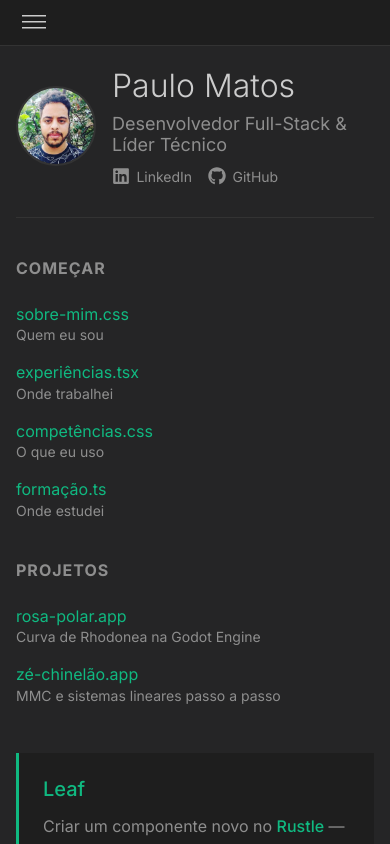
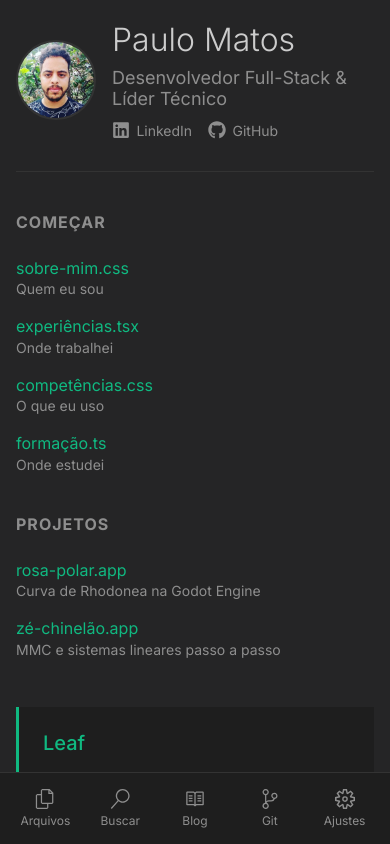
Before and after one commit to pmatos2000/portfolio-paulo-matos, a Next.js app: page / in a window 390 px wide. Built offline with nearby package versions, Linux system fonts and the light colour scheme; no server answers.

Commit message:
feat: painel Source Control, changelog com diff e navegação móvel

```diff
--- a/src/app/globals.css
+++ b/src/app/globals.css
@@ -14,6 +14,15 @@
   --scrollbar-thumb-hover: #8a8a8a;
   /* Linha removida no diff do /changelog. 4,58:1 sobre #1e1e1e. */
   --diff-removed: #e06c6c;
+
+  /* Altura da barra de painéis do celular. Declarada em vez de deixar o
+     conteúdo decidir: a gaveta e o overlay precisam do mesmo número para
+     parar acima dela. */
+  --mobile-bar-height: 4.5rem;
+  --mobile-bar-total: calc(
+    var(--mobile-bar-height) +
+    env(safe-area-inset-bottom)
+  );
 
   --font-size-xs: 0.75rem;
   --font-size-sm: 0.875rem;
--- a/src/components/ActivityBar/ActivityBar.module.css
+++ b/src/components/ActivityBar/ActivityBar.module.css
@@ -57,7 +57,7 @@
   background-color: var(--primary-color);
 }
 
-@media (max-width: 768px) {
+@media (max-width: 1067px) {
   .activityBar {
     display: none;
   }
--- a/src/components/AppLayout/AppLayout.module.css
+++ b/src/components/AppLayout/AppLayout.module.css
@@ -32,20 +32,22 @@
   overflow-y: auto;
 }
 
-.mobileHeader {
-  display: none;
-}
-
 .overlay {
   display: none;
 }
 
-@media (max-width: 768px) {
+/* 1067 e não 768: a coluna de leitura de 40rem só cabe com o painel aberto a
+   partir de 1068px (60 da ActivityBar + 320 do painel + 640 da prosa + padding).
+   Entre 769 e 1067 o layout fixo espremia o texto — num tablet de 800px a
+   coluna caía para 372px. Ver o comentário em .contentArea do AppLayout. */
+@media (max-width: 1067px) {
   .viewPanelContainer {
     position: fixed;
     top: 0;
     left: 0;
-    height: 100dvh;
+    /* Para acima da barra de baixo: com height: 100dvh o último item da árvore
+       ficava embaixo dela e não dava para tocar. */
+    bottom: var(--mobile-bar-total);
     display: flex;
     flex-direction: column;
     z-index: 20;
@@ -60,31 +62,26 @@
   }
 
   .contentArea {
-    padding: 1.25rem 1rem;
+    /* O extra embaixo é a altura da barra fixa: sem ele, o fim do texto e o
+       rodapé de cada página ficam escondidos atrás dela. */
+    padding: 1.25rem 1rem calc(1.25rem + var(--mobile-bar-total));
   }
 
+  /* Fixa e acima da gaveta (z-index 30 > 20): é o único controle de abrir e
+     fechar, então precisa continuar alcançável com o painel aberto. */
   .mobileViews {
     display: block;
-    flex-shrink: 0;
+    position: fixed;
+    bottom: 0;
+    left: 0;
+    right: 0;
+    z-index: 30;
+    height: var(--mobile-bar-total);
     padding: 0.5rem;
+    /* Barra de gestos do iPhone: sem isto os rótulos ficam por baixo dela. */
+    padding-bottom: calc(0.5rem + env(safe-area-inset-bottom));
     border-top: 1px solid var(--border-color);
     background-color: var(--background-primary);
-  }
-
-  .mobileHeader {
-    display: flex;
-    align-items: center;
-    padding: 0.5rem 1rem;
-    background-color: var(--background-primary);
-    border-bottom: 1px solid var(--border-color);
-  }
-
-  .hamburgerButton {
-    background: none;
-    border: none;
-    color: var(--text-color);
-    cursor: pointer;
-    z-index: 30;
   }
 
   .overlay {
@@ -93,7 +90,8 @@
     top: 0;
     left: 0;
     width: 100%;
-    height: 100%;
+    /* Não cobre a barra de baixo, que precisa seguir clicável. */
+    bottom: var(--mobile-bar-total);
     background-color: rgba(0, 0, 0, 0.5);
     z-index: 10;
     border: none;
@@ -102,7 +100,7 @@
   }
 }
 
-@media (min-width: 769px) and (max-width: 1024px) {
+@media (min-width: 1068px) and (max-width: 1280px) {
   .contentArea {
     padding: 1.5rem;
   }
--- a/src/components/AppLayout/AppLayout.tsx
+++ b/src/components/AppLayout/AppLayout.tsx
@@ -2,7 +2,6 @@
 
 import { usePathname } from "next/navigation";
 import { useEffect, useState } from "react";
-import { VscClose, VscMenu } from "react-icons/vsc";
 import ActivityBar from "@/components/ActivityBar/ActivityBar";
 import Breadcrumbs from "@/components/Breadcrumbs/Breadcrumbs";
 import MobileViewBar from "@/components/MobileViewBar/MobileViewBar";
@@ -52,22 +51,22 @@ export default function AppLayout({
     return () => document.removeEventListener("keydown", onKeyDown);
   }, [isMobileMenuOpen]);
 
-  const toggleMobileMenu = () => {
-    const willOpen = !isMobileMenuOpen;
-    if (willOpen && !activeView) {
-      setActiveView("Explorer");
-    }
-    setIsMobileMenuOpen(willOpen);
+  const handleIconClick = (view: ActivityView) => {
+    setActiveView(view === activeView ? null : view);
   };
 
-  const handleIconClick = (view: ActivityView) => {
-    setActiveView(view === activeView ? null : view);
-    closeMobileMenu();
-  };
-
-  /** No rodapé, alternar para null deixaria a gaveta aberta e vazia. */
+  /**
+   * No compacto a barra de baixo é o único controle da gaveta. Tocar no painel
+   * já aberto fecha; nos outros, troca de painel sem fechar. Sem esse alternar
+   * a única saída seria a faixa de overlay, que a 360px tem 40px de largura.
+   */
   const handleFooterClick = (view: ActivityView) => {
+    if (isMobileMenuOpen && view === activeView) {
+      setIsMobileMenuOpen(false);
+      return;
+    }
     setActiveView(view);
+    setIsMobileMenuOpen(true);
   };
 
   return (
@@ -87,40 +86,32 @@ export default function AppLayout({
           blogYears={blogYears}
           commits={commits}
         />
-        <div className={styles.mobileViews}>
-          <MobileViewBar activeView={activeView} onSelect={handleFooterClick} />
-        </div>
       </div>
 
       <div className={styles.contentWrapper}>
-        <header className={styles.mobileHeader}>
-          <button
-            type="button"
-            className={styles.hamburgerButton}
-            onClick={toggleMobileMenu}
-            aria-label={isMobileMenuOpen ? "Fechar menu" : "Abrir menu"}
-            aria-expanded={isMobileMenuOpen}
-          >
-            {isMobileMenuOpen ? (
-              <VscClose size={24} aria-hidden="true" />
-            ) : (
-              <VscMenu size={24} aria-hidden="true" />
-            )}
-          </button>
-        </header>
-
         <TabsBar />
         <Breadcrumbs />
         <main className={styles.contentArea}>{children}</main>
       </div>
+
       {isMobileMenuOpen && (
         <button
           type="button"
           className={styles.overlay}
-          onClick={() => setIsMobileMenuOpen(false)}
-          aria-label="Fechar menu"
+          onClick={closeMobileMenu}
+          aria-label="Fechar painel"
         />
       )}
+
+      {/* Fora do .viewPanelContainer de propósito: dentro dele, a barra saía da
+          tela junto com a gaveta e não haveria como fechar nem trocar de painel. */}
+      <div className={styles.mobileViews}>
+        <MobileViewBar
+          activeView={activeView}
+          isOpen={isMobileMenuOpen}
+          onSelect={handleFooterClick}
+        />
+      </div>
     </div>
   );
 }
--- a/src/components/BlogPanel/BlogPanel.module.css
+++ b/src/components/BlogPanel/BlogPanel.module.css
@@ -1,4 +1,6 @@
 .panel {
+  /* 320 em vez de 280: a 280 o rodapé do celular não comportava o quinto
+     item, e a árvore truncava nomes como professor-particular.tsx. */
   width: min(320px, 90vw);
   min-width: min(320px, 90vw);
   height: 100%;
@@ -24,7 +26,7 @@
   margin: 0;
 }
 
-@media (max-width: 768px) {
+@media (max-width: 1067px) {
   .panel {
     height: auto;
     flex: 1;
--- a/src/components/GitPanel/GitPanel.module.css
+++ b/src/components/GitPanel/GitPanel.module.css
@@ -115,3 +115,14 @@
   color: var(--primary-color);
   text-decoration: none;
 }
+
+/* Mesma regra dos outros painéis: dentro da gaveta ele divide a altura com a
+   barra de baixo em vez de forçar 100%. */
+@media (max-width: 1067px) {
+  .panel {
+    height: auto;
+    flex: 1;
+    min-height: 0;
+    overflow-y: auto;
+  }
+}
--- a/src/components/MobileViewBar/MobileViewBar.tsx
+++ b/src/components/MobileViewBar/MobileViewBar.tsx
@@ -5,24 +5,38 @@ import styles from "./MobileViewBar.module.css";
 
 type MobileViewBarProps = {
   activeView: ActivityView | null;
+  /** A gaveta está aberta. Muda o significado de tocar no item ativo. */
+  isOpen: boolean;
   onSelect: (view: ActivityView) => void;
 };
 
-const MobileViewBar = ({ activeView, onSelect }: MobileViewBarProps) => (
-  <nav className={styles.bar} aria-label="Trocar de painel">
-    {ALL_VIEWS.map(({ id, label, short, Icon }) => (
+const MobileViewBar = ({
+  activeView,
+  isOpen,
+  onSelect,
+}: MobileViewBarProps) => (
+  <nav className={styles.bar} aria-label="Painéis">
+    {ALL_VIEWS.map(({ id, label, short, Icon }) => {
+      /** Só acende com a gaveta aberta: o activeView continua apontando para
+          o último painel mesmo fechada, e o destaque sugeria que havia algo
+          aberto quando não havia. */
+      const active = isOpen && activeView === id;
+      return (
         <button
           key={id}
           type="button"
           title={label}
-        aria-pressed={activeView === id}
-        className={`${styles.button} ${activeView === id ? styles.active : ""}`}
+          aria-label={label}
+          /** Cada botão abre um painel, então expanded descreve melhor que pressed. */
+          aria-expanded={active && isOpen}
+          className={`${styles.button} ${active ? styles.active : ""}`}
           onClick={() => onSelect(id)}
         >
           <Icon size={20} aria-hidden="true" />
           <span>{short}</span>
         </button>
-    ))}
+      );
+    })}
   </nav>
 );
 
--- a/src/components/SearchPanel/SearchPanel.module.css
+++ b/src/components/SearchPanel/SearchPanel.module.css
@@ -1,4 +1,6 @@
 .panel {
+  /* 320 em vez de 280: a 280 o rodapé do celular não comportava o quinto
+     item, e a árvore truncava nomes como professor-particular.tsx. */
   width: min(320px, 90vw);
   min-width: min(320px, 90vw);
   height: 100%;
@@ -116,7 +118,7 @@
   text-decoration: underline;
 }
 
-@media (max-width: 768px) {
+@media (max-width: 1067px) {
   .panel {
     height: auto;
     flex: 1;
--- a/src/components/Sidebar/Sidebar.module.css
+++ b/src/components/Sidebar/Sidebar.module.css
@@ -1,4 +1,6 @@
 .sidebar {
+  /* 320 em vez de 280: a 280 o rodapé do celular não comportava o quinto
+     item, e a árvore truncava nomes como professor-particular.tsx. */
   width: min(320px, 90vw);
   min-width: min(320px, 90vw);
   height: 100%;
@@ -28,7 +30,7 @@
   padding-left: 1.5rem;
 }
 
-@media (max-width: 768px) {
+@media (max-width: 1067px) {
   .sidebar {
     height: auto;
     flex: 1;
```
Lines whose indentation alone changed are shown as unchanged.
